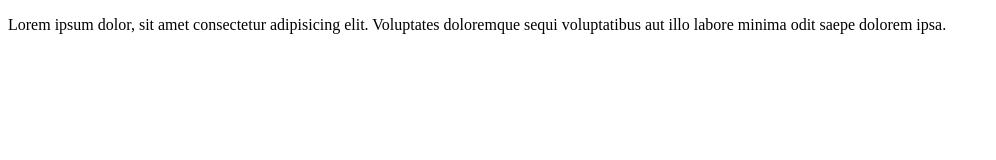
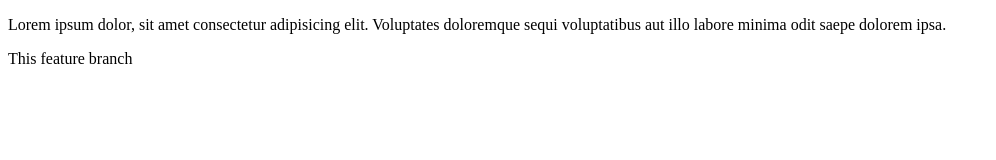
Before and after one commit to Sarim-Rao/LocalRepo, a plain HTML site: page index.html in a window 1280 px wide. Shown: the whole page, without its empty margins (0-996 px from the left). Drawn offline with Linux system fonts and the light colour scheme.

Commit message:
add new para

```diff
--- a/index.html
+++ b/index.html
@@ -7,5 +7,7 @@
 </head>
 <body>
     <p>Lorem ipsum dolor, sit amet consectetur adipisicing elit. Voluptates doloremque sequi voluptatibus aut illo labore minima odit saepe dolorem ipsa.</p>
+
+    <p>This feature branch</p>
 </body>
 </html>
```
